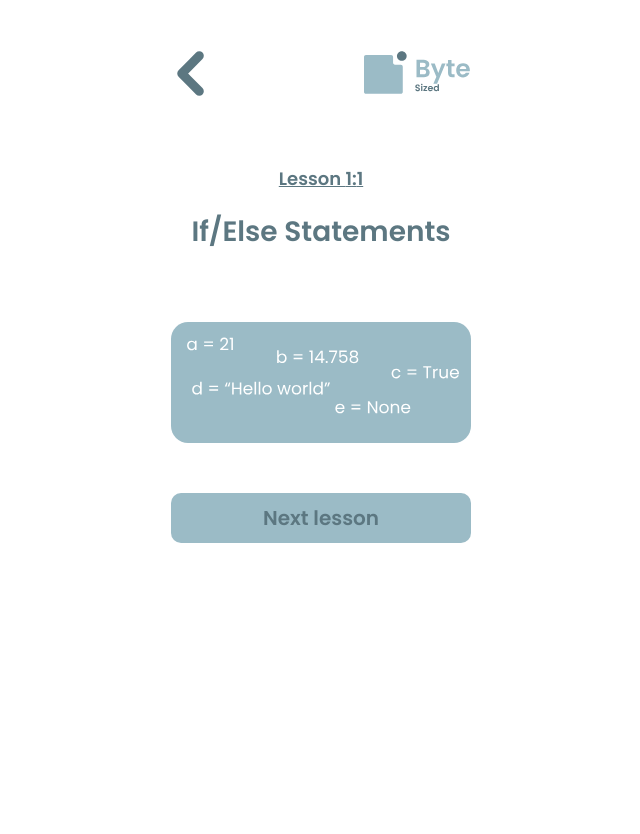
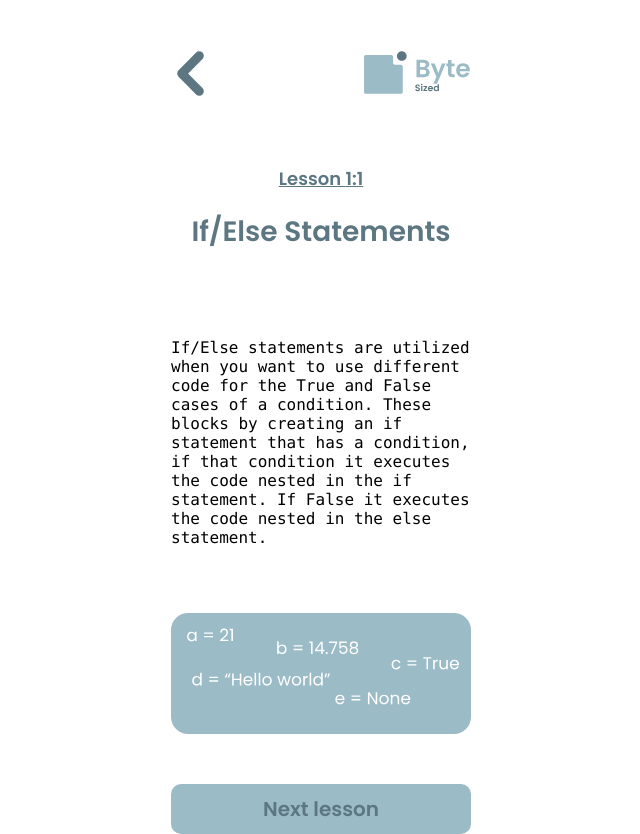
Before and after one commit to jjakk/ByteSized, a React (Create React App) app: page /week/1/day/1 in a window 1280 px wide. Shown: the whole page, without its empty margins (319-959 px from the left). Before the commit the page ends 800 px from the top, so only its background shows below. Built offline with nearby package versions, Linux system fonts and the light colour scheme.

Commit message:
lesson fix

```diff
--- a/src/screens/Lesson.js
+++ b/src/screens/Lesson.js
@@ -47,6 +47,7 @@ const Lesson = () => {
                 <Subheader style={{ alignSelf: "center", textAlign: "center", textDecoration: "underline" }}>Lesson {weekNumber}:{dayNumber}</Subheader>
                 <Header style={{ alignSelf: "center", textAlign: "center" }}>{headerText || "Loading"}</Header>
             </div>
+            <ReactMarkdown className="ReactMarkdown">{lesson}</ReactMarkdown>
             <img src={`../../../content/img/${weekNumber}/${weekNumber}-${dayNumber}_Image.svg`}></img>
             <Button onClick={onNextLesson}>Next lesson</Button>
         </div>
```
